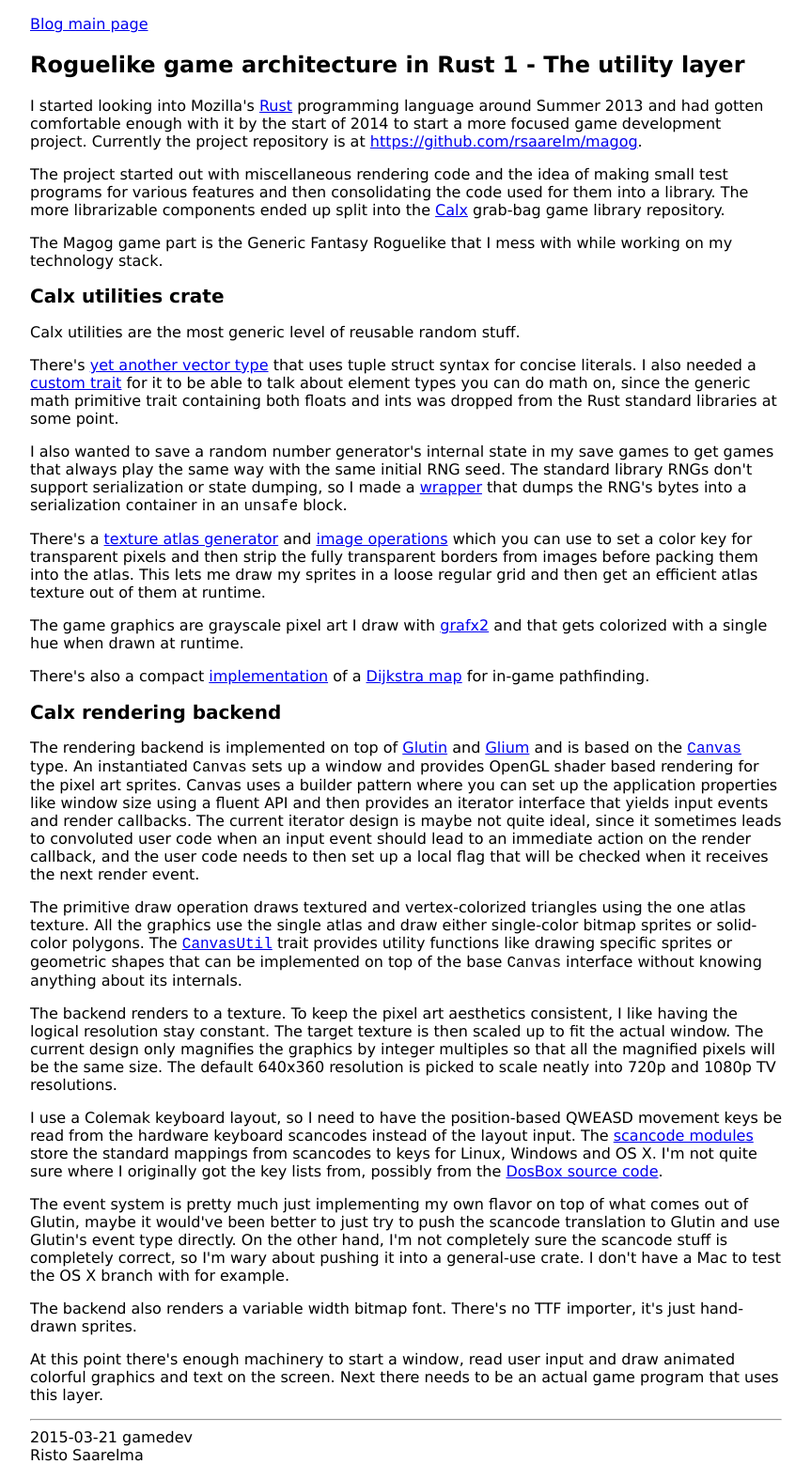
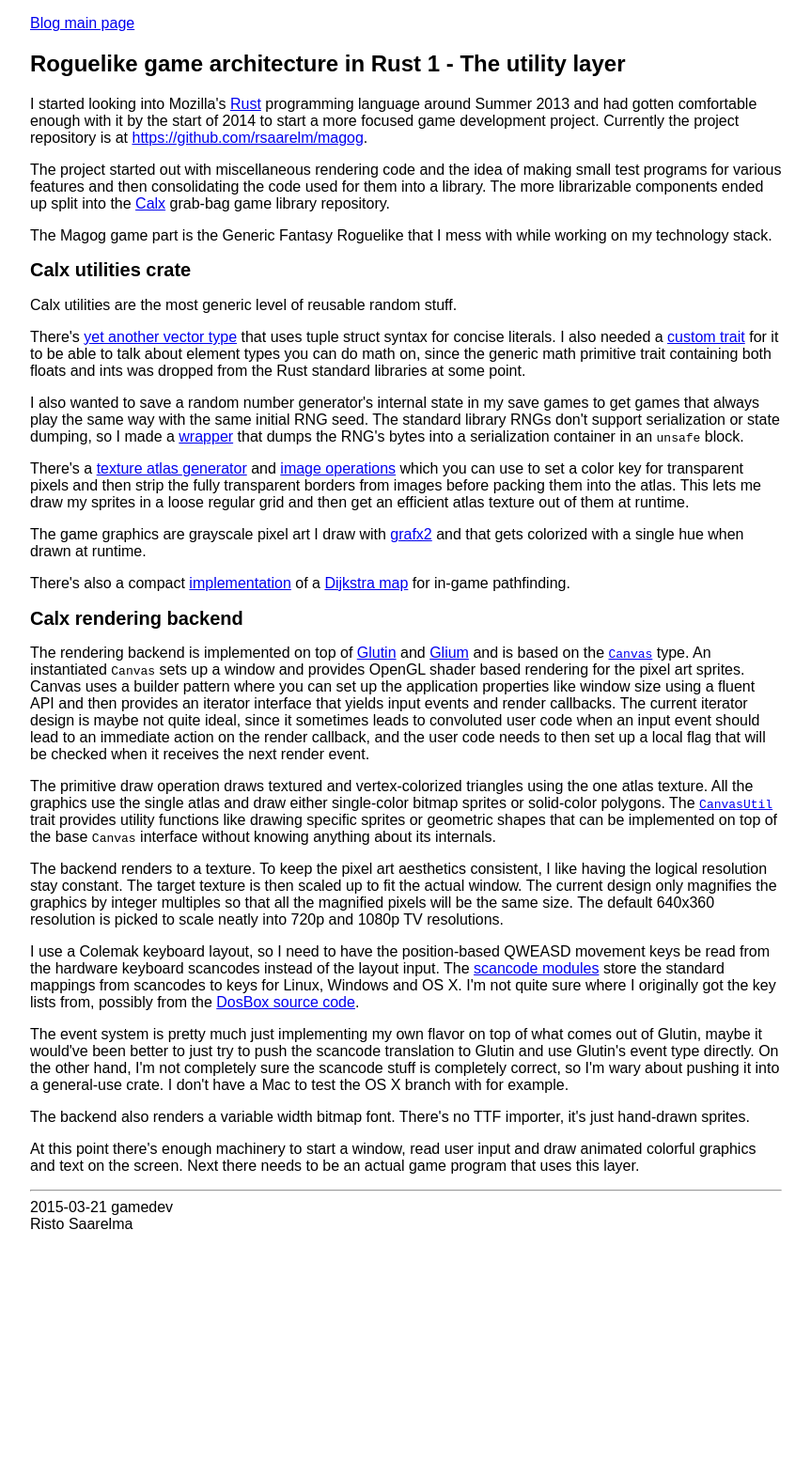
Before and after one commit to Llywelwyn/llywelwyn.github.io, a Jekyll site: the page built from _posts/2015-03-21-Roguelike-architecture-in-Rust-1.md, in a window 1280 px wide. Shown: the whole page at 94% size, without its empty margins (208-1071 px from the left). Built offline with Jekyll 4.4.1, drawn with Linux system fonts in a browser that asks for light colours; after the commit the page ends 1312 px from its top, so only the background shows below that.

Commit message:
Use generic font families in stylesheet

```diff
--- a/_layouts/default.html
+++ b/_layouts/default.html
@@ -4,9 +4,9 @@
 
 <meta charset="UTF-8">
 <style>
-    body { font-family: Verdana, Geneva, sans-serif; }
+    body { font-family: sans-serif; }
     code {
-        font-family: "Courier New", Courier, monospace;
+        font-family: monospace;
     }
     h1 { font-size: 24px; }
     h2 { font-size: 20px; }
```
